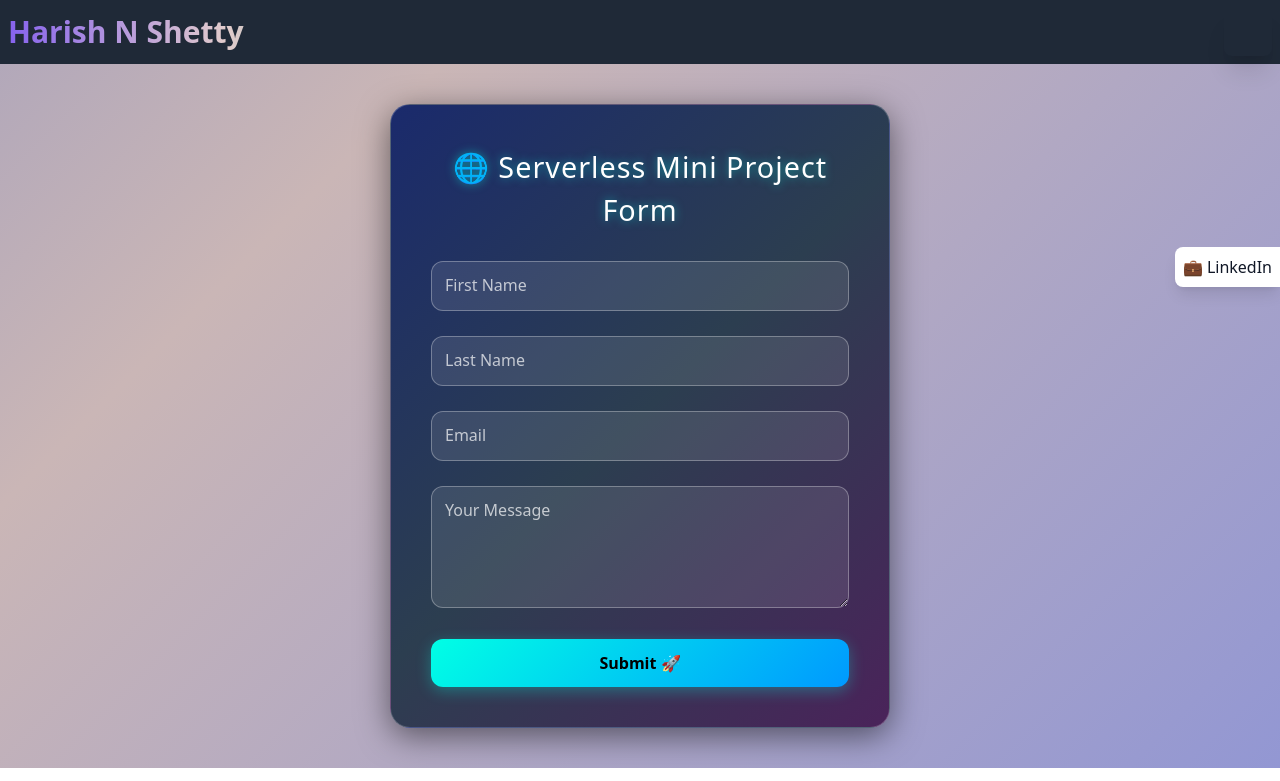
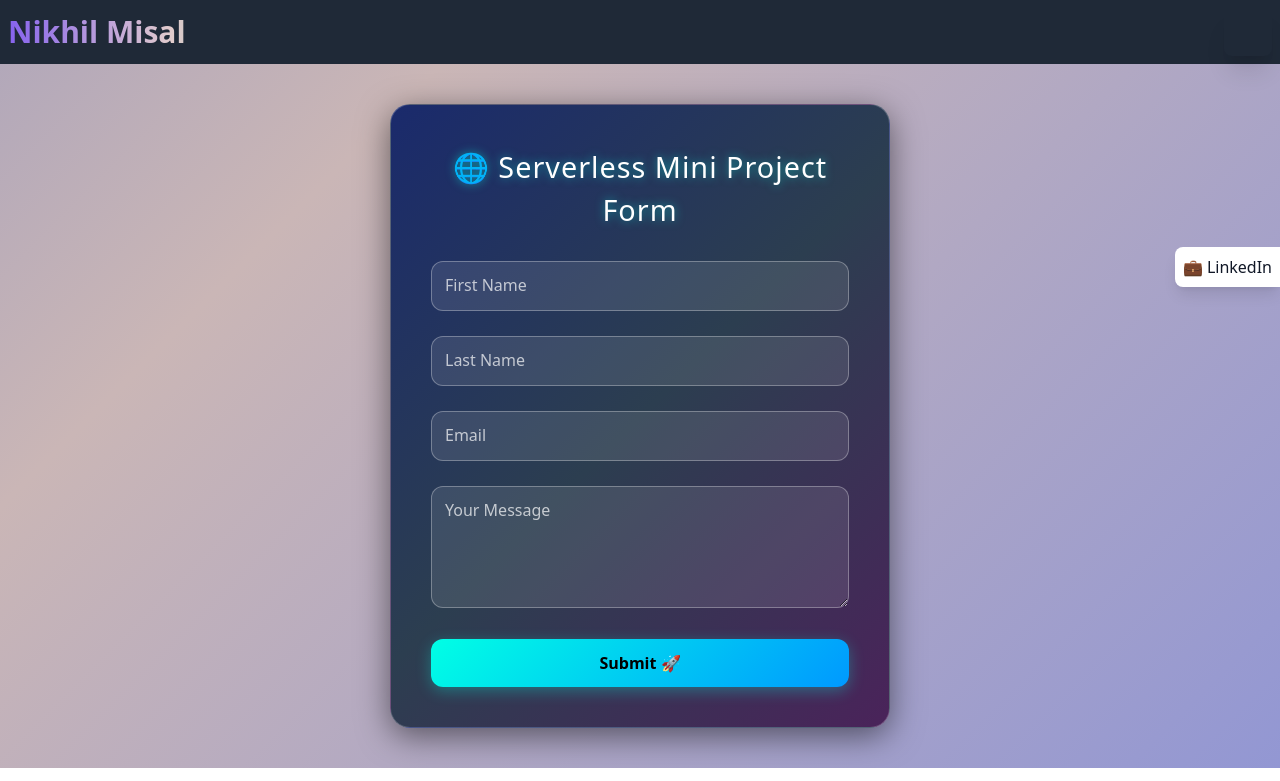
Before and after one commit to nikiimisal/Project__AWS-Serverless-Mini-Project, a plain HTML site: page index.html in a window 1280 px wide. Shown: the top 781 px of the page. Drawn offline with nearby package versions, Linux system fonts and the light colour scheme.

Commit message:
Update index.html

```diff
--- a/index.html
+++ b/index.html
@@ -251,7 +251,7 @@
   <div id="menuOverlay" onclick="toggleMobileMenu()" class="hidden fixed inset-0 bg-black bg-opacity-50 z-40"></div>
 
   <header class="bg-gray-800 text-white p-2 flex justify-between items-center">
-    <h1 class="text-3xl gradient-text">Harish N Shetty</h1>
+    <h1 class="text-3xl gradient-text">Nikhil Misal</h1>
 
     <nav class="relative w-full sm:w-auto text-gray-900 dark:text-gray-100">
       <div class="sm:hidden flex justify-end">
```
